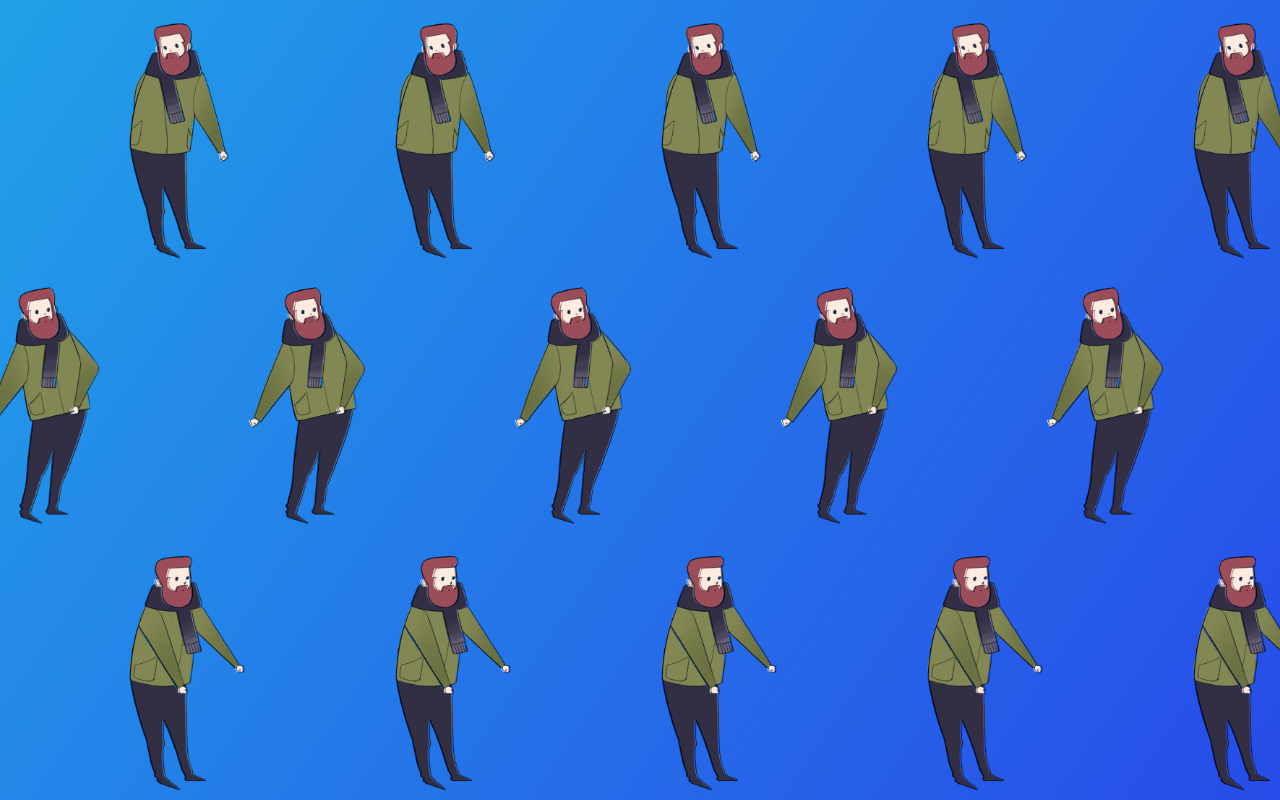
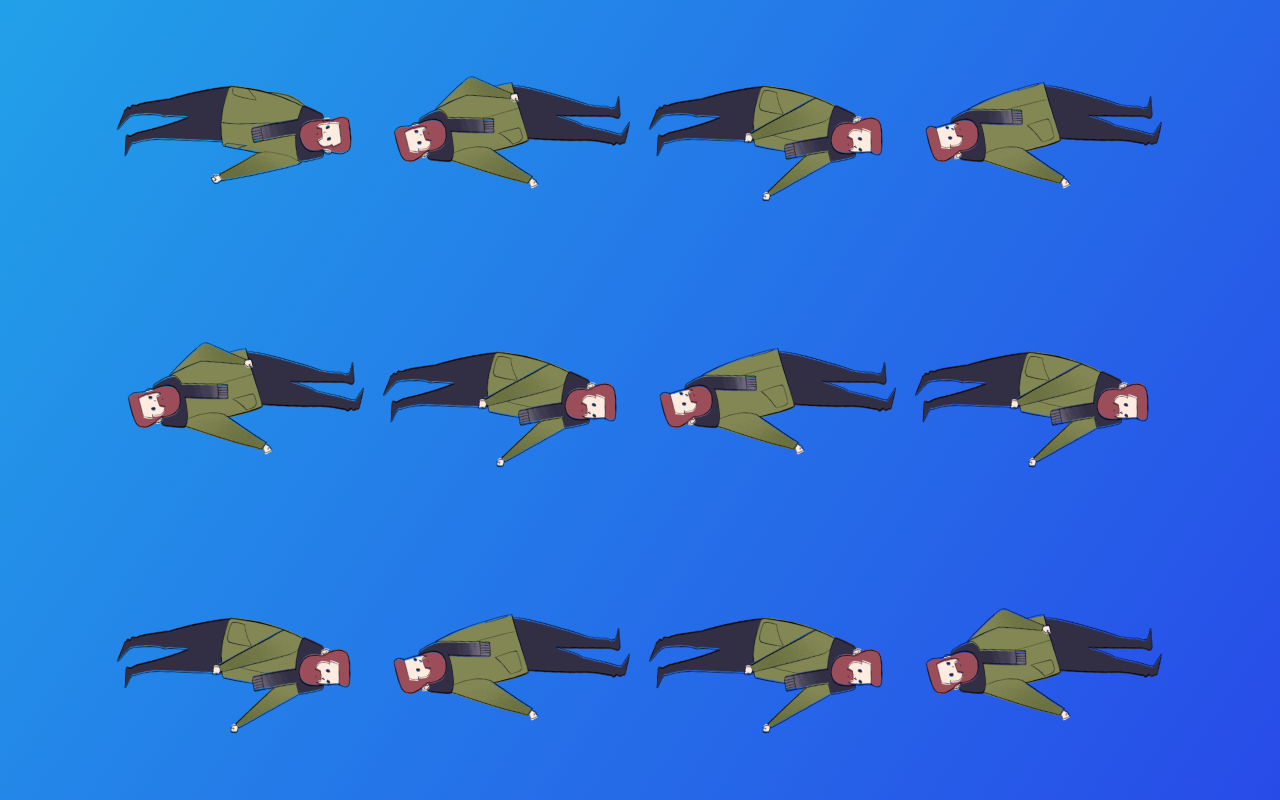
Before and after one commit to mpaulweeks/floss, a Next.js app in the folder floss-nextjs/: page / in a window 1280 px wide. Built offline with nearby package versions, Linux system fonts and the light colour scheme.

Commit message:
add twirl

```diff
--- a/floss-nextjs/comp/HorizontalGrid.tsx
+++ b/floss-nextjs/comp/HorizontalGrid.tsx
@@ -1,7 +1,5 @@
 import { Rect, Settings } from "@/types";
 import styles from '@/styles/Party.module.css';
-import { Dancer } from "./Dancer";
-import { range } from "@/util";
 import { GenericGrid } from "./GenericGrid";
 
 export function HorizontalGrid(props: {
--- a/floss-nextjs/comp/Overlay.tsx
+++ b/floss-nextjs/comp/Overlay.tsx
@@ -24,6 +24,12 @@ export function Overlay(props: {
           animation: AnimationType.Column
         }))}>
           col
+        </button>
+        <button onClick={() => props.setSettings(s => ({
+          ...s,
+          animation: AnimationType.Twirl
+        }))}>
+          twirl
         </button>
       </div>
       <div>
--- a/floss-nextjs/comp/Party.tsx
+++ b/floss-nextjs/comp/Party.tsx
@@ -5,6 +5,7 @@ import { HorizontalGrid } from "./HorizontalGrid";
 import { range } from "@/util";
 import { useTimer } from "../hooks/useTimer";
 import { VerticalGrid } from "./VerticalGrid";
+import { TwirlGrid } from "./TwirlGrid";
 
 export function Party() {
   const [settings, setSettings] = useState<Settings>(defaultSettings());
@@ -29,6 +30,7 @@ export function Party() {
     <>
       {settings.animation === AnimationType.Row && <HorizontalGrid {...gridProps} />}
       {settings.animation === AnimationType.Column && <VerticalGrid {...gridProps} />}
+      {settings.animation === AnimationType.Twirl && <TwirlGrid {...gridProps} />}
       <Overlay settings={settings} setSettings={setSettings} />
     </>
   )
--- /dev/null
+++ b/floss-nextjs/comp/TwirlGrid.tsx
@@ -0,0 +1,26 @@
+import { Rect, Settings } from "@/types";
+import styles from '@/styles/Party.module.css';
+import { GenericGrid } from "./GenericGrid";
+
+export function TwirlGrid(props: {
+  frames: string[];
+  settings: Settings;
+  rect: Rect;
+  tick: number;
+}) {
+  const smaller = Math.min(props.rect.width, props.rect.height);
+  const size = Math.floor(smaller / props.settings.count);
+  const rows = Math.floor(props.rect.height / size);
+  const cols = Math.floor(props.rect.width / size);
+  return (
+    <GenericGrid
+      {...props}
+      size={size}
+      rows={rows}
+      cols={cols}
+      className={styles.twirl}
+      getOffset={args => (args.ri + args.ci)}
+      isReverse={args => (args.ri + args.ci) % 2 === 0}
+    />
+  );
+}
--- a/floss-nextjs/comp/VerticalGrid.tsx
+++ b/floss-nextjs/comp/VerticalGrid.tsx
@@ -1,7 +1,5 @@
 import { Rect, Settings } from "@/types";
 import styles from '@/styles/Party.module.css';
-import { Dancer } from "./Dancer";
-import { range } from "@/util";
 import { GenericGrid } from "./GenericGrid";
 
 export function VerticalGrid(props: {
--- a/floss-nextjs/styles/Party.module.css
+++ b/floss-nextjs/styles/Party.module.css
@@ -71,7 +71,15 @@
     top: 50%;
   }
 }
-.horizontal > * {
+@keyframes twirl {
+  from {
+    transform: rotate(0deg);
+  }
+  to {
+    transform: rotate(359deg);
+  }
+}
+.party > * {
   display: flex;
   flex-direction: row;
   justify-content: center;
@@ -84,14 +92,15 @@
   animation-timing-function: linear;
   animation-iteration-count: infinite;
 }
-.vertical > * {
-  display: flex;
-  flex-direction: row;
-  justify-content: center;
-  align-items: flex-start;
-}
 .vertical .dancer img {
   animation-name: slideDown;
+  animation-duration: 2s;
+  animation-delay: 0s;
+  animation-timing-function: linear;
+  animation-iteration-count: infinite;
+}
+.twirl .dancer img {
+  animation-name: twirl;
   animation-duration: 2s;
   animation-delay: 0s;
   animation-timing-function: linear;
--- a/floss-nextjs/types.ts
+++ b/floss-nextjs/types.ts
@@ -6,6 +6,7 @@ export type Rect = {
 export enum AnimationType {
   Row = 1,
   Column = 2,
+  Twirl = 3,
 }
 
 export type Settings = {
@@ -16,5 +17,5 @@ export type Settings = {
 export const defaultSettings = (): Settings => ({
   speed: 3,
   count: 3,
-  animation: AnimationType.Row,
+  animation: AnimationType.Twirl,
 });
```
